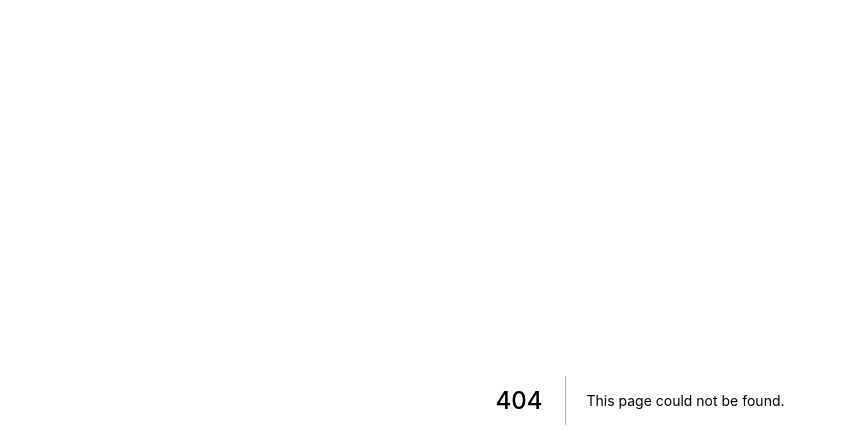
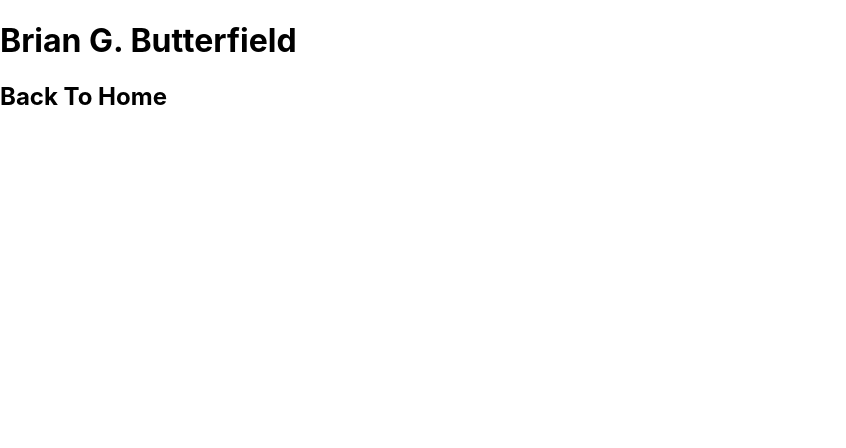
Before and after one commit to brianbtrfld/NextJS, a Next.js app: page /about/me in a window 1280 px wide. Before the commit this address had no page. Shown: the top 448 px of the page, without its empty margins (0-846 px from the left). Built offline with nearby package versions, Linux system fonts and the light colour scheme.

Commit message:
Finished page navigation section.

```diff
--- /dev/null
+++ b/pages/about/me.js
@@ -0,0 +1,15 @@
+import Link from "next/link";
+
+export default function AboutMe() {
+    return (
+        <>
+            <h1>Brian G. Butterfield</h1>
+
+            <h2>
+                <Link href="/">
+                    <a>Back To Home</a>
+                </Link>
+            </h2>
+        </>
+    )
+}
--- a/pages/index.js
+++ b/pages/index.js
@@ -1,5 +1,7 @@
 import Head from 'next/head'
 import styles from '../styles/Home.module.css'
+import link from 'next/link'
+import Link from 'next/link'
 
 export default function Home() {
   return (
@@ -11,7 +13,7 @@ export default function Home() {
 
       <main className={styles.main}>
         <h1 className={styles.title}>
-          Welcome to <a href="https://nextjs.org">Next.js Butterfield!</a>
+          <Link href="/about/me">About Brian G. Butterfield</Link>
         </h1>
 
         <div className={styles.grid}>
```
